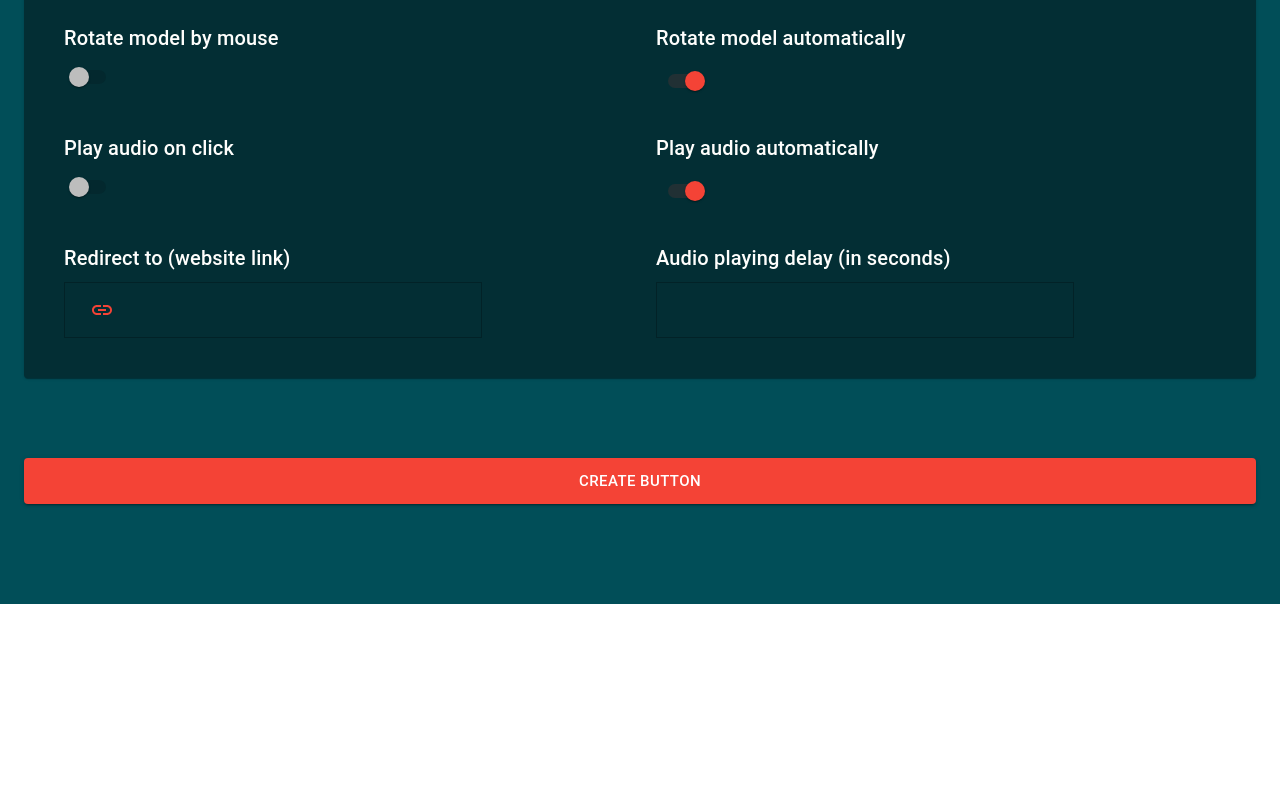
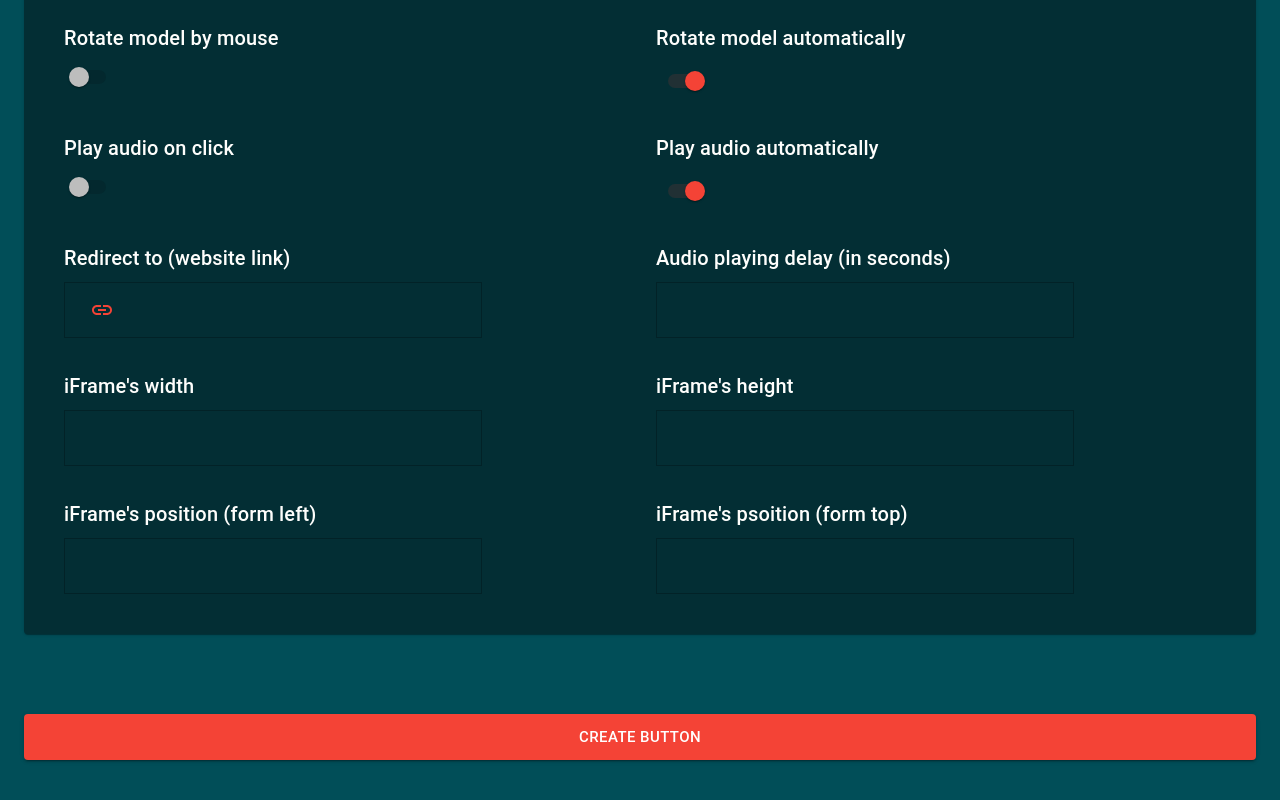
Before and after one commit to AbulKalamAZ/sound-button, a React (Create React App) app: page /create-button in a window 1280 px wide. Shown: the part 564-1364 px from the top of the page. Before the commit the page ends 1168 px from the top, so only its background shows below. Built offline with nearby package versions, Linux system fonts and the light colour scheme.

Commit message:
refactoring code for opening iframe at the same page

```diff
--- a/src/pages/createButton/components/InputFormTwo.js
+++ b/src/pages/createButton/components/InputFormTwo.js
@@ -53,7 +53,9 @@ const OrangeSwitch = withStyles({
 })(Switch);
 
 function InputFormTwo(props) {
+    console.log(props.control);
     const { audios, models } = props.file;
+    const { redirectTo } = props.button;
     const {
         playAudioOnClick,
         playAudioAutomatically,
@@ -67,6 +69,10 @@ function InputFormTwo(props) {
         setAudioPlayingDelay,
         setRotateModelByMouse,
         setRotateModelAutomatically,
+        setFrameWidth,
+        setFrameHeight,
+        setFramePositionLeft,
+        setFramePositionTop,
     } = props;
     const classes = useStyle();
 
@@ -90,6 +96,22 @@ function InputFormTwo(props) {
 
             case 'redirectTo':
                 setRedirectTo(event.target.value);
+                break;
+
+            case 'frameWidth':
+                setFrameWidth(event.target.value);
+                break;
+
+            case 'frameHeight':
+                setFrameHeight(event.target.value);
+                break;
+
+            case 'framePositionFromLeft':
+                setFramePositionLeft(event.target.value);
+                break;
+
+            case 'framePositionFromTop':
+                setFramePositionTop(event.target.value);
                 break;
 
             default:
@@ -268,12 +290,13 @@ function InputFormTwo(props) {
                                     </Grid>
                                 </Grid>
                             </Grid>
-                            {/* Fifth input */}
-                            {/* <Grid item xs={12} sm={6}>
+
+                            {/* Seventh input */}
+                            <Grid item xs={12} sm={6}>
                                 <Grid container spacing={1}>
                                     <Grid item xs={12}>
                                         <Typography variant="h6">
-                                            Sound Playing Delay (in seconds)
+                                            iFrame's width
                                         </Typography>
                                     </Grid>
                                     <Grid item xs={12}>
@@ -282,33 +305,25 @@ function InputFormTwo(props) {
                                                 <OutlinedInput
                                                     fullWidth
                                                     type="text"
+                                                    name="frameWidth"
+                                                    onChange={
+                                                        handleSwitchChange
+                                                    }
                                                     className={classes.input}
                                                     style={{ color: '#ffffff' }}
-                                                    disabled={true}
-                                                    startAdornment={
-                                                        <InputAdornment position="start">
-                                                            <IconButton>
-                                                                <LinkIcon
-                                                                    style={{
-                                                                        color:
-                                                                            red[500],
-                                                                    }}
-                                                                />
-                                                            </IconButton>
-                                                        </InputAdornment>
-                                                    }
+                                                    disabled={!redirectTo}
                                                 />
                                             </Grid>
                                         </Grid>
                                     </Grid>
                                 </Grid>
-                            </Grid> */}
-                            {/* Sixth input */}
-                            {/* <Grid item xs={12} sm={6}>
+                            </Grid>
+                            {/* Eighth input */}
+                            <Grid item xs={12} sm={6}>
                                 <Grid container spacing={1}>
                                     <Grid item xs={12}>
                                         <Typography variant="h6">
-                                            Redirect to (website link)
+                                            iFrame's height
                                         </Typography>
                                     </Grid>
                                     <Grid item xs={12}>
@@ -317,27 +332,73 @@ function InputFormTwo(props) {
                                                 <OutlinedInput
                                                     fullWidth
                                                     type="text"
+                                                    name="frameHeight"
+                                                    onChange={
+                                                        handleSwitchChange
+                                                    }
                                                     className={classes.input}
                                                     style={{ color: '#ffffff' }}
-                                                    disabled={true}
-                                                    startAdornment={
-                                                        <InputAdornment position="start">
-                                                            <IconButton>
-                                                                <LinkIcon
-                                                                    style={{
-                                                                        color:
-                                                                            red[500],
-                                                                    }}
-                                                                />
-                                                            </IconButton>
-                                                        </InputAdornment>
-                                                    }
+                                                    disabled={!redirectTo}
                                                 />
                                             </Grid>
                                         </Grid>
                                     </Grid>
                                 </Grid>
-                            </Grid> */}
+                            </Grid>
+                            {/* Nineth input */}
+                            <Grid item xs={12} sm={6}>
+                                <Grid container spacing={1}>
+                                    <Grid item xs={12}>
+                                        <Typography variant="h6">
+                                            iFrame's position (form left)
+                                        </Typography>
+                                    </Grid>
+                                    <Grid item xs={12}>
+                                        <Grid container spacing={1}>
+                                            <Grid item xs={12} sm={9}>
+                                                <OutlinedInput
+                                                    fullWidth
+                                                    type="text"
+                                                    name="framePositionFromLeft"
+                                                    onChange={
+                                                        handleSwitchChange
+                                                    }
+                                                    className={classes.input}
+                                                    style={{ color: '#ffffff' }}
+                                                    disabled={!redirectTo}
+                                                />
+                                            </Grid>
+                                        </Grid>
+                                    </Grid>
+                                </Grid>
+                            </Grid>
+                            {/* Tenth input */}
+                            <Grid item xs={12} sm={6}>
+                                <Grid container spacing={1}>
+                                    <Grid item xs={12}>
+                                        <Typography variant="h6">
+                                            iFrame's psoition (form top)
+                                        </Typography>
+                                    </Grid>
+                                    <Grid item xs={12}>
+                                        <Grid container spacing={1}>
+                                            <Grid item xs={12} sm={9}>
+                                                <OutlinedInput
+                                                    fullWidth
+                                                    type="text"
+                                                    name="framePositionFromTop"
+                                                    onChange={
+                                                        handleSwitchChange
+                                                    }
+                                                    className={classes.input}
+                                                    style={{ color: '#ffffff' }}
+                                                    disabled={!redirectTo}
+                                                />
+                                            </Grid>
+                                        </Grid>
+                                    </Grid>
+                                </Grid>
+                            </Grid>
                         </Grid>
                     </Paper>
                 </Grid>
@@ -352,6 +413,7 @@ const mapStateToProps = (state) => {
     return {
         file: state.file,
         button: state.button.button,
+        control: state.control,
     };
 };
 
@@ -371,6 +433,14 @@ const mapDispatchToProps = (dispatch) => {
             dispatch(buttonActionCreator.setRedirectTo(payload)),
         setAudioPlayingDelay: (payload) =>
             dispatch(buttonActionCreator.setAudioPlayingDelay(payload)),
+        setFrameWidth: (payload) =>
+            dispatch(buttonActionCreator.setFrameWidth(payload)),
+        setFrameHeight: (payload) =>
+            dispatch(buttonActionCreator.setFrameHeight(payload)),
+        setFramePositionLeft: (payload) =>
+            dispatch(buttonActionCreator.setFramePositionLeft(payload)),
+        setFramePositionTop: (payload) =>
+            dispatch(buttonActionCreator.setFramePositionTop(payload)),
     };
 };
 export default connect(mapStateToProps, mapDispatchToProps)(InputFormTwo);
--- a/src/pages/soundButton/SoundButton.js
+++ b/src/pages/soundButton/SoundButton.js
@@ -38,8 +38,10 @@ function SoundButton(props) {
 
     // Using effect
     useEffect(() => {
+        console.log(id);
         fetchButtonData(id)
             .then((res) => {
+                console.log(res);
                 setButtonInfo({ ...res });
             })
             .catch((err) => {
--- a/src/store/reducers/buttonReducer.js
+++ b/src/store/reducers/buttonReducer.js
@@ -11,6 +11,10 @@ const initState = {
         rotateModelByMouse: false,
         rotateModelAutomatically: true,
         redirectTo: null,
+        frameWidth: 0,
+        frameHeight: 0,
+        framePositionFromLeft: 0,
+        framePositionFromTop: 0,
         audioPlayingDelay: null,
     },
 };
@@ -91,6 +95,42 @@ const buttonReducer = (state = initState, action) => {
                 },
             };
 
+        case 'SET_FRAME_WIDTH':
+            return {
+                ...state,
+                button: {
+                    ...state.button,
+                    frameWidth: payload,
+                },
+            };
+
+        case 'SET_FRAME_HEIGHT':
+            return {
+                ...state,
+                button: {
+                    ...state.button,
+                    frameHeight: payload,
+                },
+            };
+
+        case 'SET_FRAME_POSITION_LEFT':
+            return {
+                ...state,
+                button: {
+                    ...state.button,
+                    framePositionFromLeft: payload,
+                },
+            };
+
+        case 'SET_FRAME_POSITION_TOP':
+            return {
+                ...state,
+                button: {
+                    ...state.button,
+                    framePositionFromTop: payload,
+                },
+            };
+
         case 'AUDIO_PLAYING_DELAY':
             return {
                 ...state,
```
Also changed, not shown: src/components/modal/OpeniFrameModal.js (+14 -43 lines), src/store/actions/button_actions.js (+28 -0 lines), src/store/actions/control_actions.js (+0 -14 lines), src/store/reducers/controlReducer.js (+1 -15 lines).
